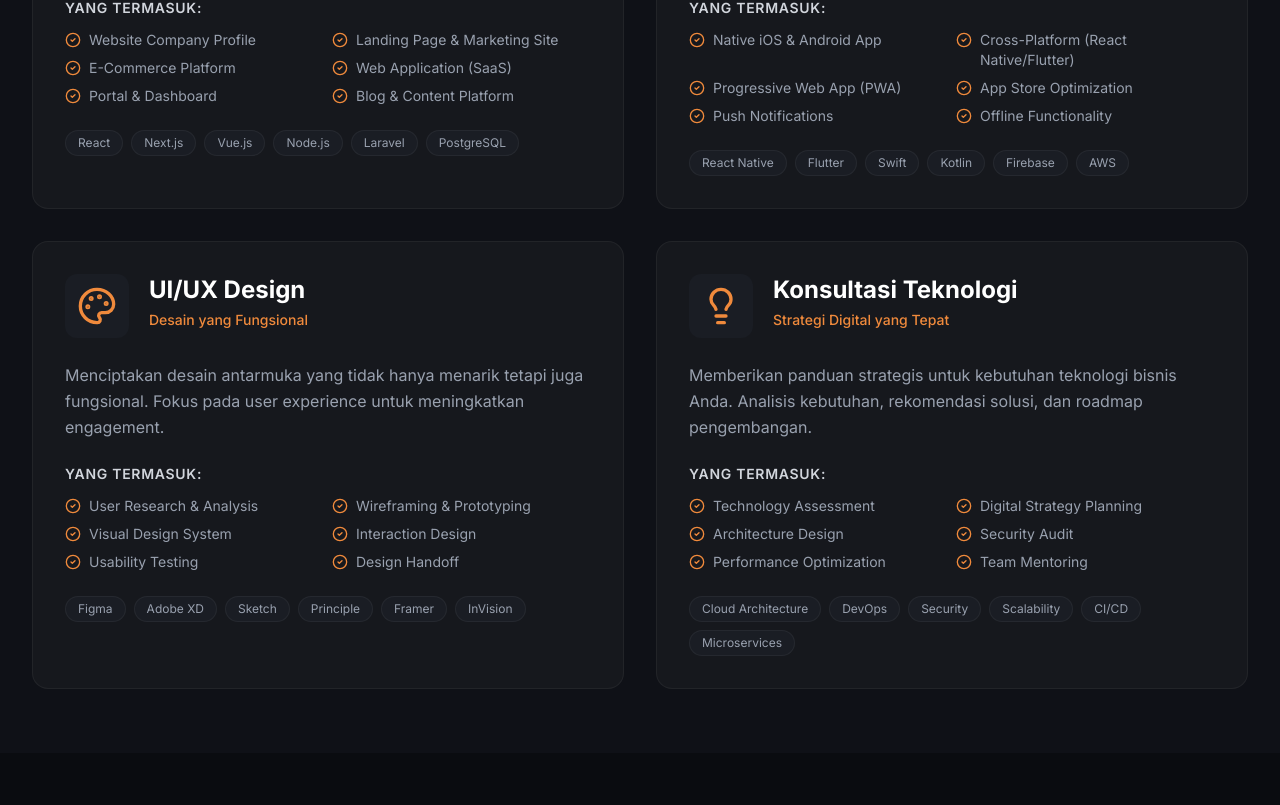
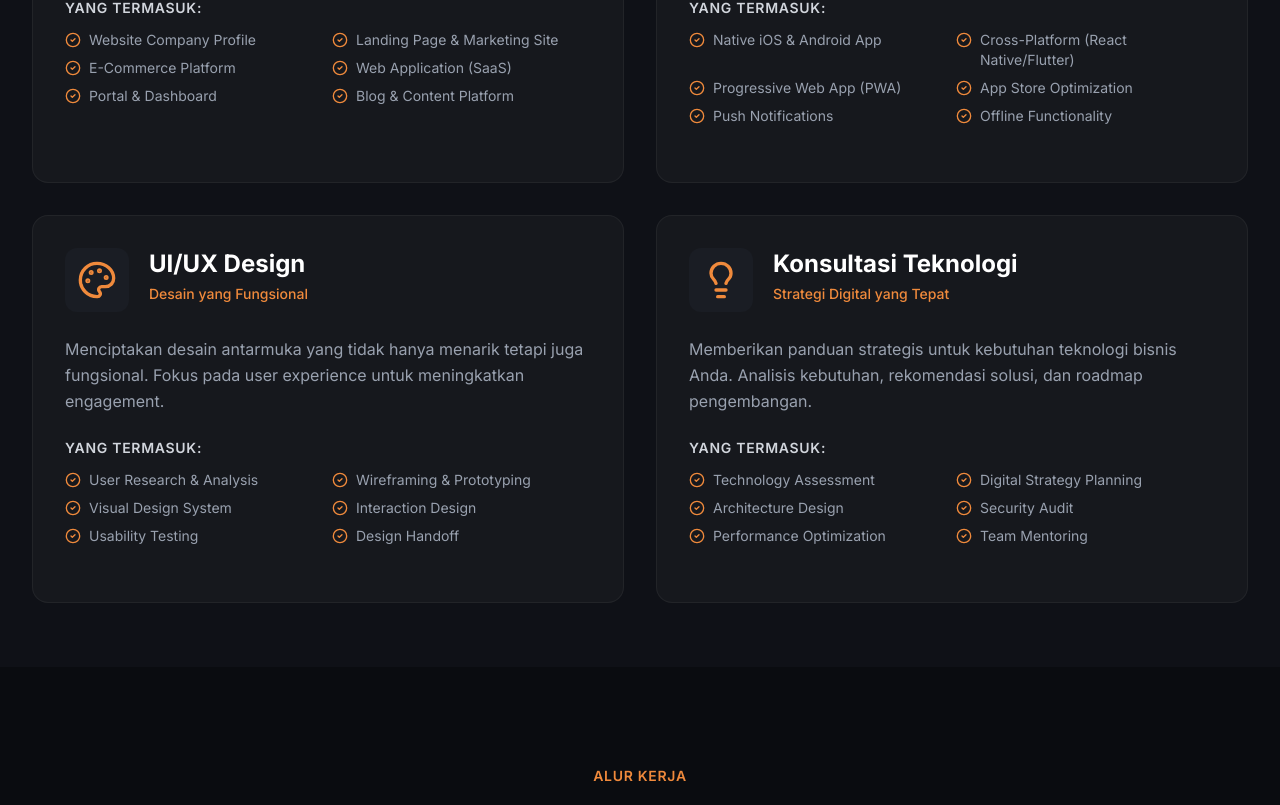
Before and after one commit to Twenti-Studio/twenti-profile, a Next.js app: page /layanan in a window 1280 px wide. Shown: the part 733-1538 px from the top of the page. Built offline with nearby package versions, Linux system fonts and the light colour scheme.

Commit message:
delete technology from service

```diff
--- a/app/layanan/ServicesClient.tsx
+++ b/app/layanan/ServicesClient.tsx
@@ -45,7 +45,6 @@ const ServicesClient = () => {
                     'Blog & Content Platform',
                 ]
             },
-            technologies: ['React', 'Next.js', 'Vue.js', 'Node.js', 'Laravel', 'PostgreSQL'],
         },
         {
             id: 'mobile-app',
@@ -71,7 +70,6 @@ const ServicesClient = () => {
                     'Offline Functionality',
                 ]
             },
-            technologies: ['React Native', 'Flutter', 'Swift', 'Kotlin', 'Firebase', 'AWS'],
         },
         {
             id: 'design',
@@ -97,7 +95,6 @@ const ServicesClient = () => {
                     'Design Handoff',
                 ]
             },
-            technologies: ['Figma', 'Adobe XD', 'Sketch', 'Principle', 'Framer', 'InVision'],
         },
         {
             id: 'konsultasi',
@@ -123,7 +120,6 @@ const ServicesClient = () => {
                     'Team Mentoring',
                 ]
             },
-            technologies: ['Cloud Architecture', 'DevOps', 'Security', 'Scalability', 'CI/CD', 'Microservices'],
         },
     ];
 
@@ -242,18 +238,6 @@ const ServicesClient = () => {
                                         ))}
                                     </ul>
                                 </div>
-
-                                {/* Technologies */}
-                                <div className="flex flex-wrap gap-2">
-                                    {service.technologies.map((tech) => (
-                                        <span
-                                            key={tech}
-                                            className="px-3 py-1 bg-dark-600 text-gray-400 text-xs rounded-full border border-white/5"
-                                        >
-                                            {tech}
-                                        </span>
-                                    ))}
-                                </div>
                             </div>
                         ))}
                     </div>
```
